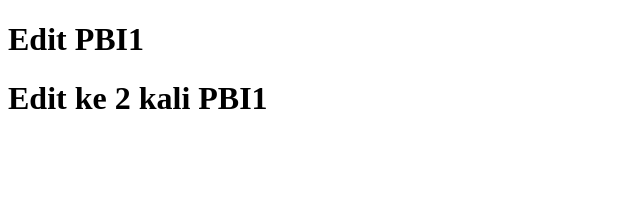
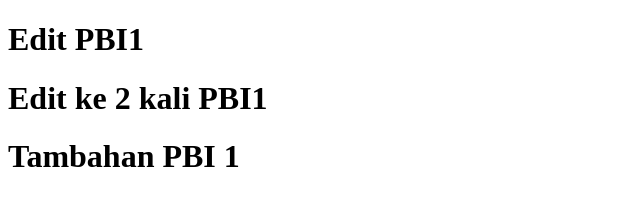
Before and after one commit to agsyarif/learningGit, a plain HTML site: page PBI1.html in a window 1280 px wide. Shown: the whole page, without its empty margins (0-640 px from the left). Drawn offline with Linux system fonts and the light colour scheme.

Commit message:
tambah h1

```diff
--- a/PBI1.html
+++ b/PBI1.html
@@ -12,7 +12,7 @@
 
     <h1>Edit PBI1</h1>
     <h1>Edit ke 2 kali PBI1</h1>
-
+    <h1>Tambahan PBI 1</h1>
 </body>
 
 </html>
```
